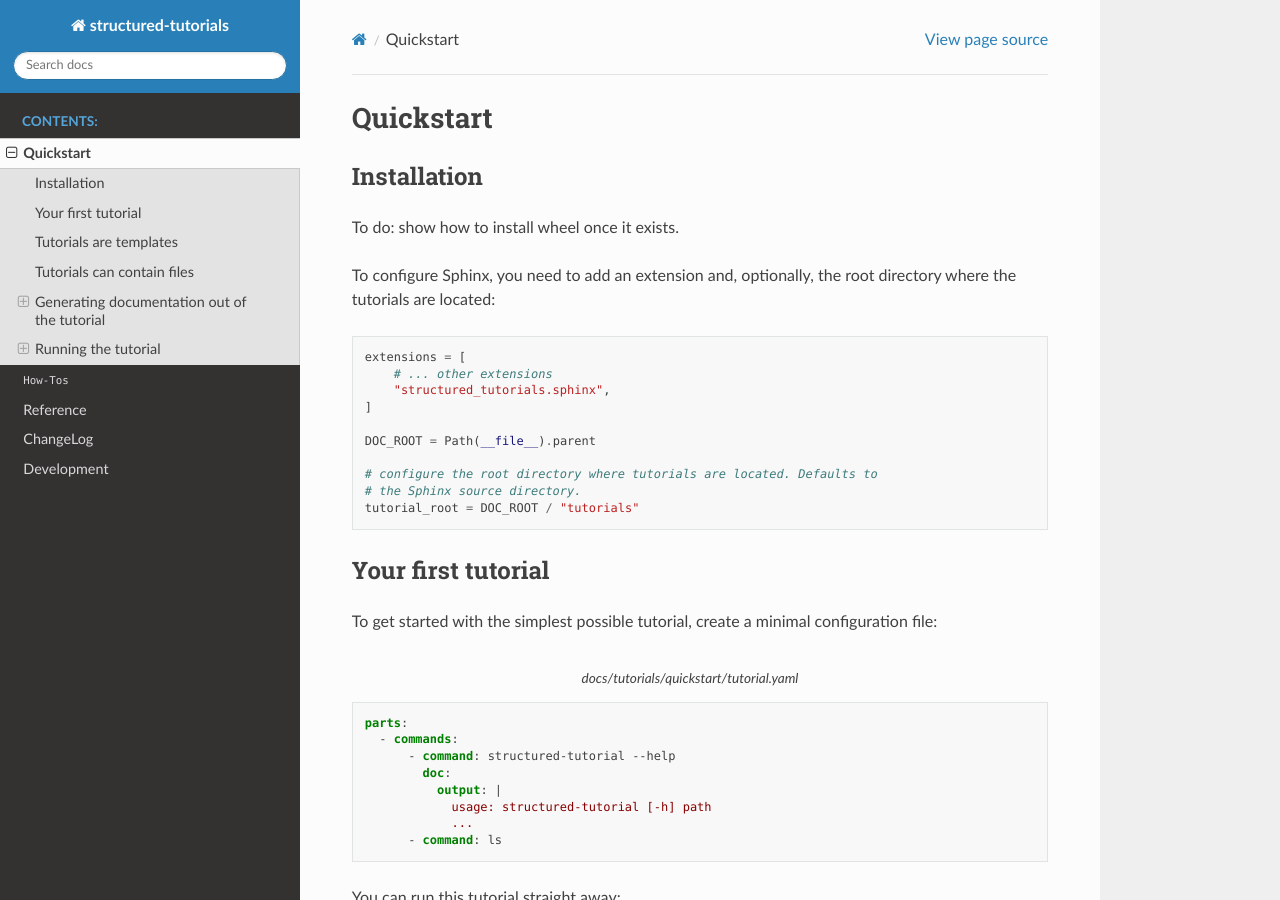
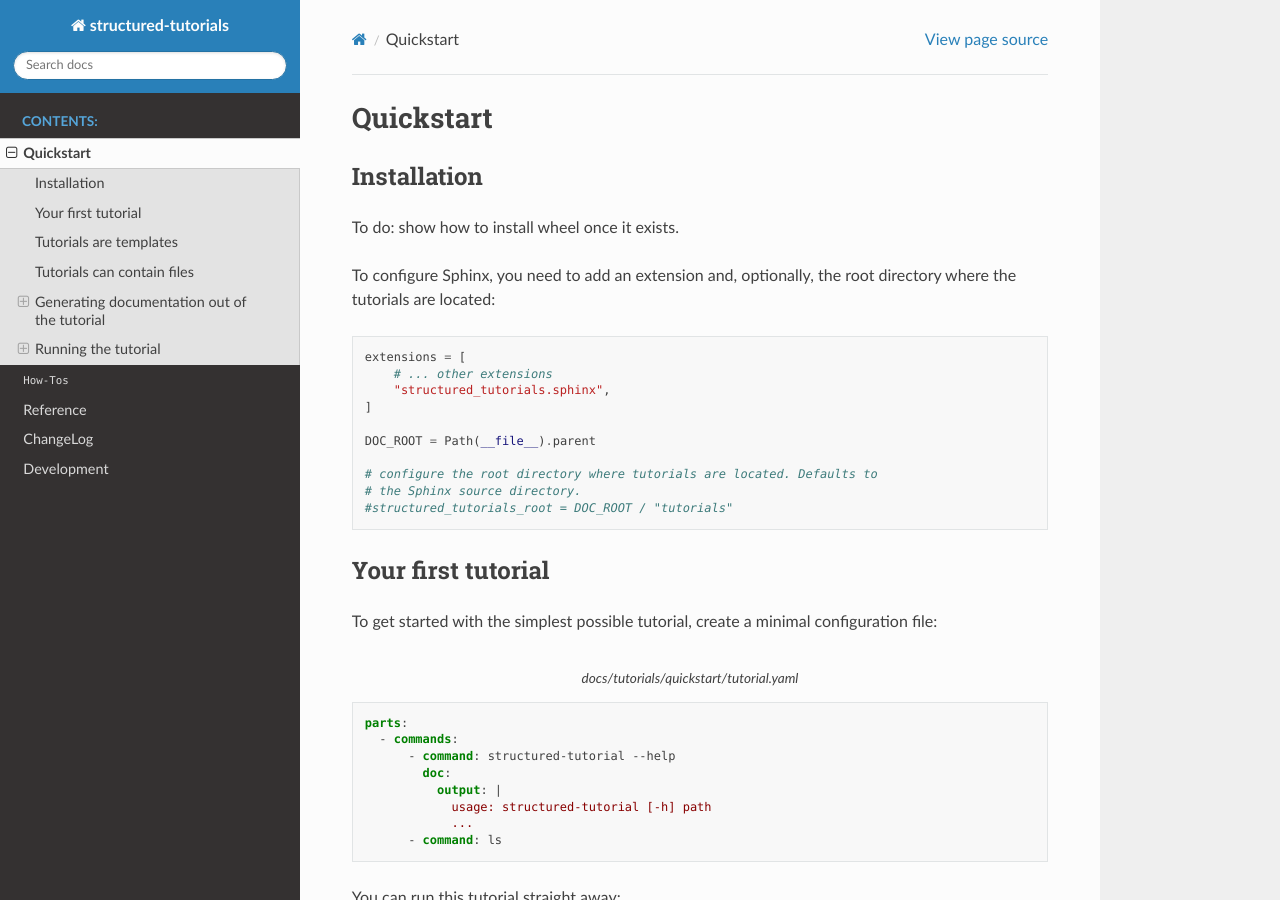
Before and after one commit to mathiasertl/structured-tutorials, a Sphinx documentation site: the page built from docs/quickstart.rst, in a window 1280 px wide and 900 px high. Built offline with Sphinx 7.4.7 and the Read the Docs theme 3.1.0, drawn with Linux system fonts in a browser that asks for light colours.

```diff
--- a/docs/conf.py
+++ b/docs/conf.py
@@ -26,7 +26,7 @@ extensions = [
 html_theme = "sphinx_rtd_theme"
 
 DOC_ROOT = Path(__file__).parent
-tutorial_root = DOC_ROOT / "tutorials"
+structured_tutorials_root = DOC_ROOT / "tutorials"
 
 templates_path = ["_templates"]
 exclude_patterns = ["_build", "Thumbs.db", ".DS_Store"]
--- a/docs/quickstart.rst
+++ b/docs/quickstart.rst
@@ -22,7 +22,7 @@ located:
 
     # configure the root directory where tutorials are located. Defaults to
     # the Sphinx source directory.
-    tutorial_root = DOC_ROOT / "tutorials"
+    #structured_tutorials_root = DOC_ROOT / "tutorials"
 
 
 *******************
--- a/structured_tutorials/sphinx/__init__.py
+++ b/structured_tutorials/sphinx/__init__.py
@@ -16,8 +16,8 @@ def setup(app: Sphinx) -> ExtensionMetadata:
     # Add dependency on other extension:
     # app.setup_extension("sphinx.ext.autodoc")
     app.connect("config-inited", validate_configuration)
-    app.add_config_value("tutorial_root", Path(app.srcdir), "env", types=[Path])
-    app.add_config_value("structured_tutorial_command_text_width", 75, "env", types=[int])
+    app.add_config_value("structured_tutorials_root", Path(app.srcdir), "env", types=[Path])
+    app.add_config_value("structured_tutorials_command_text_width", 75, "env", types=[int])
 
     app.add_directive("structured-tutorial", TutorialDirective)
     app.add_directive("structured-tutorial-part", PartDirective)
--- a/structured_tutorials/sphinx/directives.py
+++ b/structured_tutorials/sphinx/directives.py
@@ -43,8 +43,8 @@ class TutorialDirective(CurrentDocumentMixin, SphinxDirective):
     def run(self) -> list[Node]:
         tutorial_arg = self.arguments[0].strip()
 
-        command_text_width: int = self.config.structured_tutorial_command_text_width
-        tutorial_path = get_tutorial_path(self.config.tutorial_root, tutorial_arg)
+        command_text_width: int = self.config.structured_tutorials_command_text_width
+        tutorial_path = get_tutorial_path(self.config.structured_tutorials_root, tutorial_arg)
         self.current_document["tutorial"] = TutorialWrapper.from_file(
             tutorial_path, command_text_width=command_text_width
         )
--- a/structured_tutorials/sphinx/utils.py
+++ b/structured_tutorials/sphinx/utils.py
@@ -30,7 +30,7 @@ TEMPLATE_DIR = resources.files(templates)
 
 def validate_configuration(app: Sphinx, config: Config) -> None:
     """Validate configuration directives, so that we can rely on values later."""
-    root = config.tutorial_root
+    root = config.structured_tutorials_root
     if not isinstance(root, Path):
         raise ConfigError(f"{root}: Must be of type Path.")
     if not root.is_absolute():
```
Also changed, not shown: README.md (+13 -2 lines), 3 other files.
